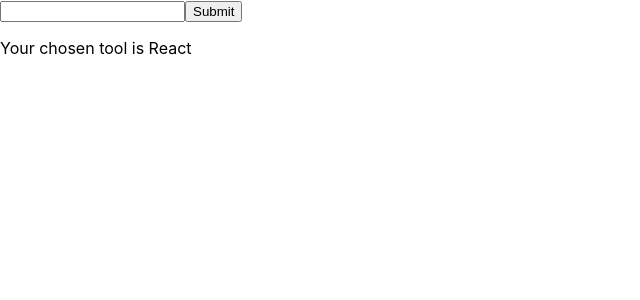
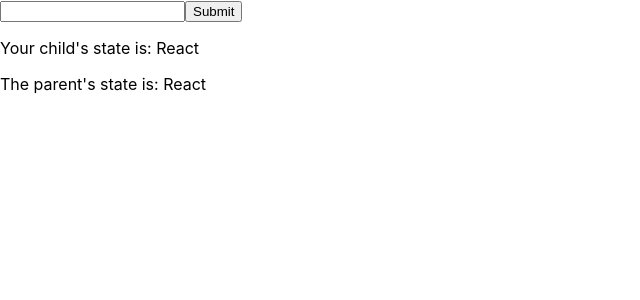
Before and after one commit to michaeltelford/todo, a React (Create React App) app: page / in a window 1280 px wide. Shown: the top 300 px of the page, without its empty margins (0-640 px from the left). Built offline with nearby package versions, Linux system fonts and the light colour scheme.

Commit message:
Using callback to update parent's state

```diff
--- a/src/App.js
+++ b/src/App.js
@@ -1,5 +1,6 @@
 import React from 'react';
 import './App.css';
+import Small from './Small';
 
 class App extends React.Component {
   constructor(props) {
@@ -9,27 +10,20 @@
     };
   }
 
-  handleSubmit = (evt) => {
-    evt.preventDefault();
+  render() {
+    return (
+      <>
+        <Small tool={this.state.tool} callback={this.updateTool} />
+        <p>The parent's state is: {this.state.tool}</p>
+      </>
+    )
+  }
 
-    const newTool = document.getElementById('tool').value;
-
+  updateTool = (newTool) => {
     this.setState({
       tool: newTool,
     });
   }
-
-  render() {
-    return (
-      <>
-        <form onSubmit={(evt) => this.handleSubmit(evt)}>
-          <input id="tool" type="text" />
-          <input type="submit" value="Submit" />
-        </form>
-        <p id="output">Your chosen tool is {this.state.tool}</p>
-      </>
-    )
-  }
 }
 
 export default App;
--- /dev/null
+++ b/src/Small.js
@@ -0,0 +1,31 @@
+import React from 'react';
+
+class Small extends React.Component {
+  constructor(props) {
+    super(props);
+
+    this.state = {
+      tool: (props.tool || ''),
+    };
+  }
+
+  render() {
+    return (
+      <>
+        <form onSubmit={(evt) => this.handleSubmit(evt)}>
+          <input id="tool" type="text" />
+          <input type="submit" value="Submit" />
+        </form>
+        <p id="output">Your child's state is: {this.props.tool}</p>
+      </>
+    );
+  }
+
+  handleSubmit = (evt) => {
+    evt.preventDefault();
+    const newTool = document.getElementById('tool').value;
+    this.props.callback(newTool);
+  };
+}
+
+export default Small;
```
